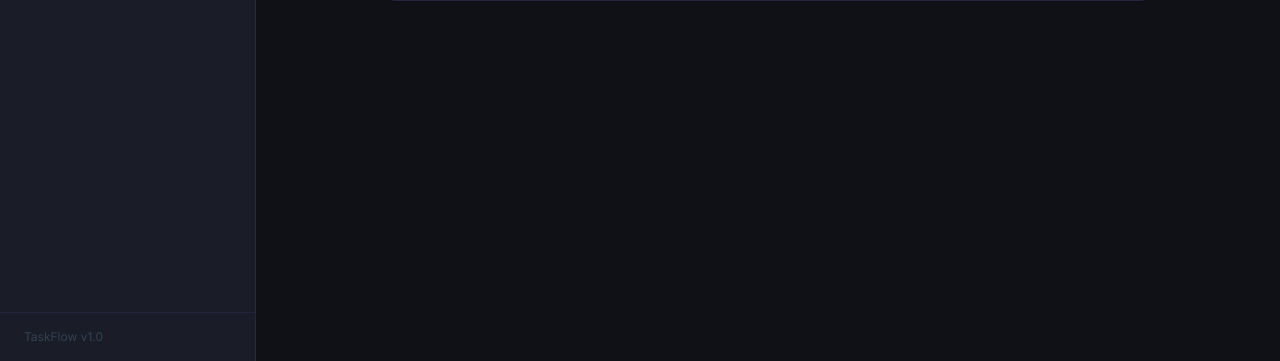
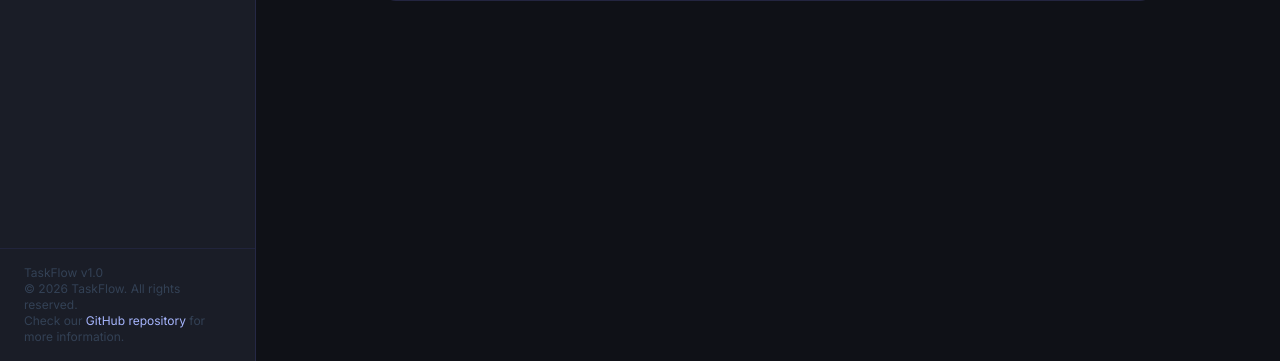
Before and after one commit to DCajiao/TasksManagerApp, a Flask app: page /reminders/ in a window 1280 px wide. Shown: the part 439-800 px from the top of the page. Run offline with Flask 3, Linux system fonts and the light colour scheme; data that the repository does not hold is empty; some libraries are stand-ins or nearby versions.

Commit message:
✨ feat: add copyright notice and GitHub link to footer in base.html

```diff
--- a/src/templates/base.html
+++ b/src/templates/base.html
@@ -109,6 +109,8 @@
 
         <div class="px-6 py-4" style="border-top:1px solid rgba(99,102,241,.1);">
             <p class="text-xs" style="color:#334155;">TaskFlow v1.0</p>
+            <p class="text-xs" style="color:#334155;">&copy; 2026 TaskFlow. All rights reserved.</p>
+            <p class="text-xs" style="color:#334155;">Check our <a href="https://github.com/DCajiao/TasksManagerApp" class="text-indigo-300">GitHub repository</a> for more information.</p>
         </div>
     </aside>
 
```
